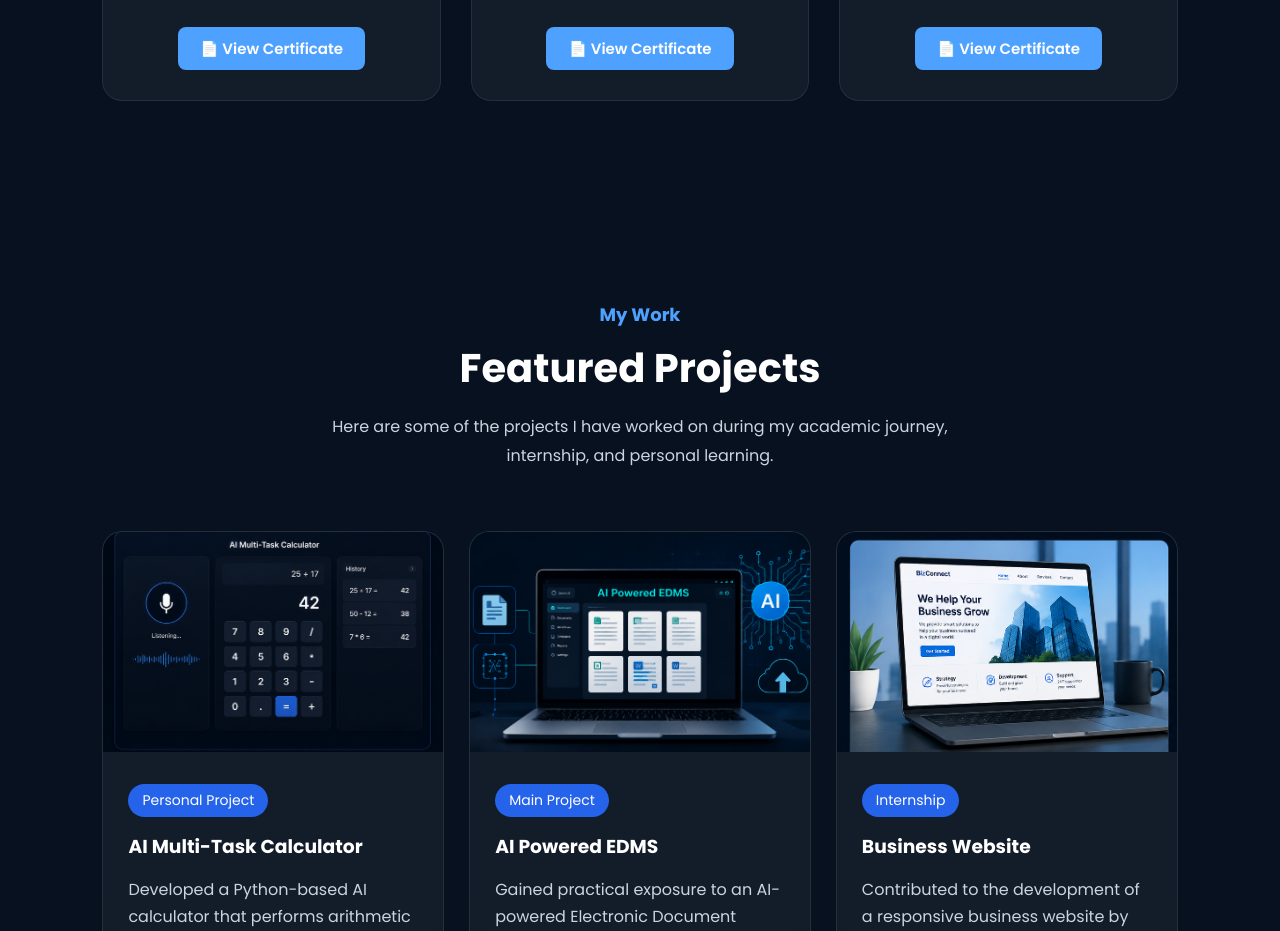
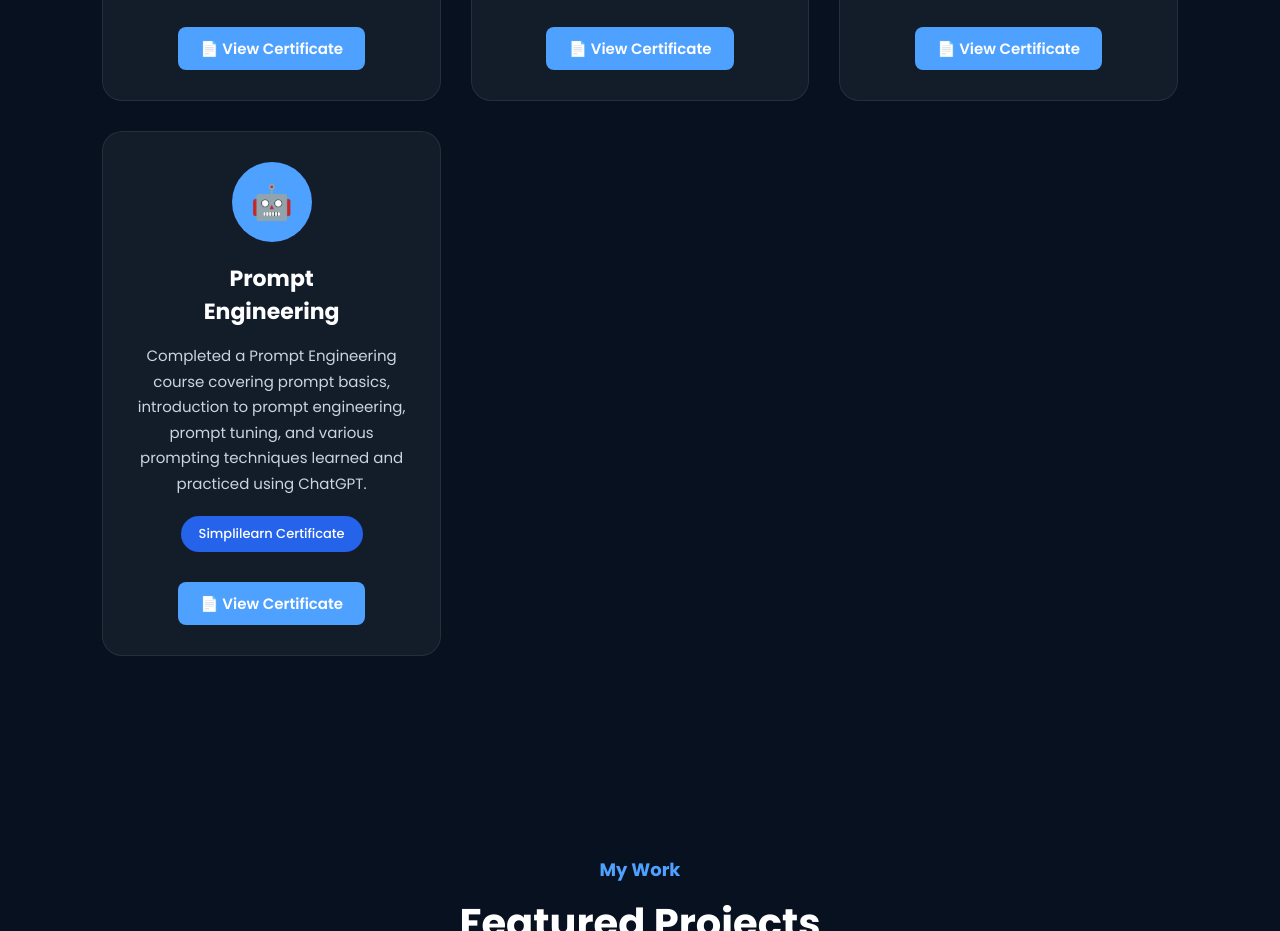
Before and after one commit to Doraenobi2112/Portfolio, a plain HTML site: page index.html in a window 1280 px wide. Shown: the part 3644-4575 px from the top of the page. Drawn offline with Linux system fonts and the light colour scheme.

Commit message:
Certificate Updated

```diff
--- a/index.html
+++ b/index.html
@@ -364,6 +364,29 @@ function showPythonDetails() {
 </div>
     </div>-->
 
+    <!-- Prompt Eng -->
+<div class="certificate-card">
+
+    <div class="certificate-icon">🤖</div>
+
+    <h3>Prompt <br>Engineering</h3>
+
+    <p>
+        Completed a Prompt Engineering course covering
+        prompt basics, introduction to prompt engineering,
+        prompt tuning, and various prompting techniques
+        learned and practiced using ChatGPT.
+    </p>
+
+    <span class="issuer">Simplilearn Certificate</span><br>
+
+    <a href="assets/8100724_Introduction_to_Prompt_Engineering_10720608.pdf"
+       target="_blank"
+       class="certificate-btn">
+        📄 View Certificate
+    </a>
+</div>
+
 </section>
 <!--================== PROJECTS ==================-->
 
```
Also changed, not shown: 1 other file.
